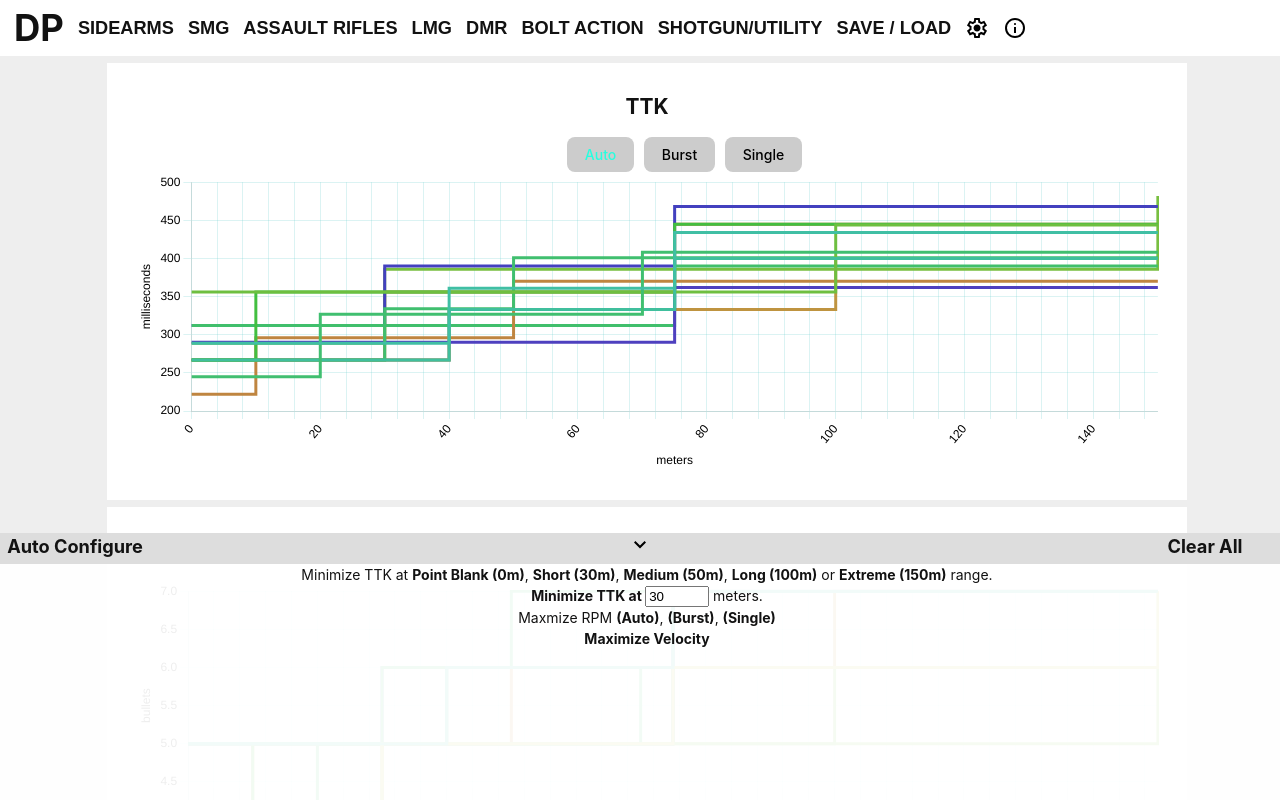
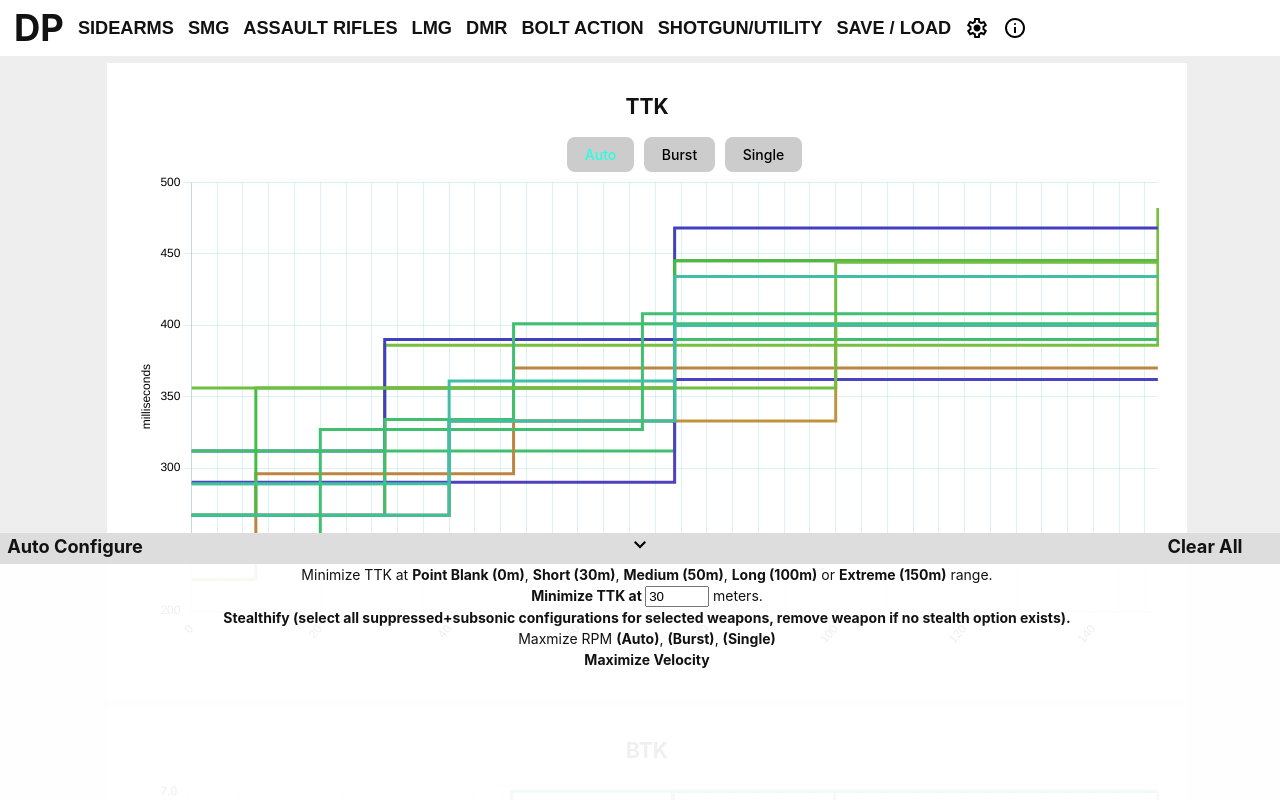
Before and after one commit to keipes/diceplz, a React (Vite) app: page / in a window 1280 px wide. Both pictures are taken after a click on the element "Auto Configure". Shown: the top 800 px of the page. Built offline with nearby package versions, Linux system fonts and the light colour scheme.

Commit message:
Add stealth option to auto configurator.

```diff
--- a/src/Components/App.css
+++ b/src/Components/App.css
@@ -18,7 +18,7 @@
 .chart-container {
   position: relative;
   /* height: 30vh; */
-  height: 300px;
+  height: 500px;
   width: 80vw;
   max-width: 1280px;
 }
--- a/src/Components/App.tsx
+++ b/src/Components/App.tsx
@@ -19,11 +19,7 @@ import {
   BarController,
   // Legend,
 } from "chart.js";
-import {
-  GetStatsForConfiguration,
-  GetWeaponByName,
-  WeaponStats,
-} from "../Data/WeaponData.ts";
+import { GetStatsForConfiguration } from "../Data/WeaponData.ts";
 import VelocityChart from "./Charts/VelocityChart.tsx";
 import TopNav from "./Nav/TopNav.tsx";
 import {
@@ -144,15 +140,9 @@ function App() {
   );
   const [configuratorOpen, setConfiguratorOpen] = useState(true);
 
-  function SelectingFn(selector: Selector) {
-    const configurations = new Map();
-    for (let [id, config] of weaponConfigurations) {
-    }
-  }
-
   let configurerr: Configuration = {
     Maximizer: wpnCfg.Maximize.bind(wpnCfg),
-    Selector: SelectingFn,
+    Selector: wpnCfg.Select.bind(wpnCfg),
   };
 
   const requiredRanges = new Map<number, boolean>();
--- a/src/Components/Nav/TopNav.tsx
+++ b/src/Components/Nav/TopNav.tsx
@@ -1,4 +1,3 @@
-import { WeaponConfig } from "../App";
 import {
   ConfigLoader,
   DefaultModifiers,
@@ -14,6 +13,7 @@ import "./TopNav.css";
 import { useEffect, useState } from "react";
 
 import { SettingsIcon, InfoIcon, DeleteIcon } from "../Icons";
+import { WeaponConfig } from "../../Data/WeaponConfiguration";
 
 interface SetModifiersFn {
   (modifiers: Modifiers): void;
--- a/src/Components/WeaponConfigurator/AutoConfigure.tsx
+++ b/src/Components/WeaponConfigurator/AutoConfigure.tsx
@@ -86,11 +86,29 @@ function AutoConfigure() {
           {" meters."}
         </>
       </Configurer>
-      {/* <Configurer>
+      <Configurer>
         <>
-          <span className={clickClass}>{"Stealthify"}</span>
+          <span
+            className={clickClass}
+            onClick={(_: MouseEvent<HTMLElement>) => {
+              configurator.Selector((stat) => {
+                if (stat.ammoType == "Subsonic") {
+                  if (
+                    { "6KU": true, "Type 4": true, PB: true }[stat.barrelType]
+                  ) {
+                    return true;
+                  }
+                }
+                return false;
+              });
+            }}
+          >
+            {
+              "Stealthify (select all suppressed+subsonic configurations for selected weapons, remove weapon if no stealth option exists)."
+            }
+          </span>
         </>
-      </Configurer> */}
+      </Configurer>
       <Configurer>
         <>
           {"Maxmize RPM "}
--- a/src/Components/WeaponConfigurator/WeaponConfigurator.tsx
+++ b/src/Components/WeaponConfigurator/WeaponConfigurator.tsx
@@ -120,10 +120,7 @@ function WeaponConfigurator(props: WeaponConfiguratorProps) {
             onMouseDown={dontDragKids}
             className="configurator-optimize hover-blue"
             onClick={() => {
-              // console.log(range);
-              // props.weaponConfig.Maximize(ttkMaximizer);
               setConfigOpen(!configOpen);
-              // range = range + 10;
             }}
           >
             Auto Configure
@@ -138,7 +135,7 @@ function WeaponConfigurator(props: WeaponConfiguratorProps) {
           <span
             onMouseDown={dontDragKids}
             className="configurator-clear-all hover-red"
-            onClick={props.weaponConfig.Reset}
+            onClick={props.weaponConfig.Reset.bind(props.weaponConfig)}
           >
             Clear All
           </span>
--- a/src/Data/WeaponConfiguration.ts
+++ b/src/Data/WeaponConfiguration.ts
@@ -34,7 +34,7 @@ interface MaximizingFn {
 }
 
 interface Selector {
-  (config: WeaponConfiguration, stats: WeaponStats): boolean;
+  (stats: WeaponStats): boolean;
 }
 
 interface SelectingFn {
@@ -50,10 +50,23 @@ interface WeaponConfig {
   UpdateWeapon: UpdateWeaponFn;
   Reset: ResetFn;
   Maximize: MaximizingFn;
+  Select: SelectingFn;
 }
 
 interface SetConfigurationsFn {
   (configs: Map<string, WeaponConfiguration>): void;
+}
+
+function AddConfigToMap(
+  config: WeaponConfiguration,
+  configurations: Map<string, WeaponConfiguration>
+) {
+  let id = crypto.randomUUID();
+  while (configurations.has(id)) {
+    console.warn("Duplicate UUID generated.");
+    id = crypto.randomUUID();
+  }
+  configurations.set(id, config);
 }
 
 class WeaponConfigurations implements WeaponConfig {
@@ -74,24 +87,14 @@ class WeaponConfigurations implements WeaponConfig {
   BulkAddWeapon(configs: WeaponConfiguration[]) {
     const configurations = new Map(this.weaponConfigurations);
     for (const config of configs) {
-      let id = crypto.randomUUID();
-      while (configurations.has(id)) {
-        console.warn("Duplicate UUID generated.");
-        id = crypto.randomUUID();
-      }
-      configurations.set(id, config);
+      AddConfigToMap(config, configurations);
     }
     this.setWeaponConfigurations(configurations);
   }
 
   AddWeapon(config: WeaponConfiguration) {
     const configurations = new Map(this.weaponConfigurations);
-    let id = crypto.randomUUID();
-    while (configurations.has(id)) {
-      console.warn("Duplicate UUID generated.");
-      id = crypto.randomUUID();
-    }
-    configurations.set(id, config);
+    AddConfigToMap(config, configurations);
     this.setWeaponConfigurations(configurations);
   }
 
@@ -119,6 +122,7 @@ class WeaponConfigurations implements WeaponConfig {
     this.setWeaponConfigurations(new Map());
   }
 
+  // From existing weapons, select the highest scoring configurations.
   Maximize(scoreStat: StatScorer) {
     const configurations = new Map();
     let differed = false;
@@ -152,6 +156,32 @@ class WeaponConfigurations implements WeaponConfig {
       this.setWeaponConfigurations(configurations);
     }
   }
+
+  // From existing weapons, select all configs which match the selector. May have more configs in configurator window afterwards.
+  Select(selector: Selector) {
+    const configurations = new Map();
+    const seenWeapons = new Set<string>();
+    for (let [_, config] of this.weaponConfigurations) {
+      seenWeapons.add(config.name);
+    }
+    for (let name of seenWeapons) {
+      const weapon = GetWeaponByName(name);
+      for (const stat of weapon.stats) {
+        if (selector(stat)) {
+          AddConfigToMap(
+            {
+              name,
+              barrelType: stat.barrelType,
+              ammoType: stat.ammoType,
+              visible: true,
+            },
+            configurations
+          );
+        }
+      }
+    }
+    this.setWeaponConfigurations(configurations);
+  }
 }
 
 export { WeaponConfigurations };
```
Also changed, not shown: src/Components/WeaponConfigurator/Weapon.tsx (+5 -2 lines).
